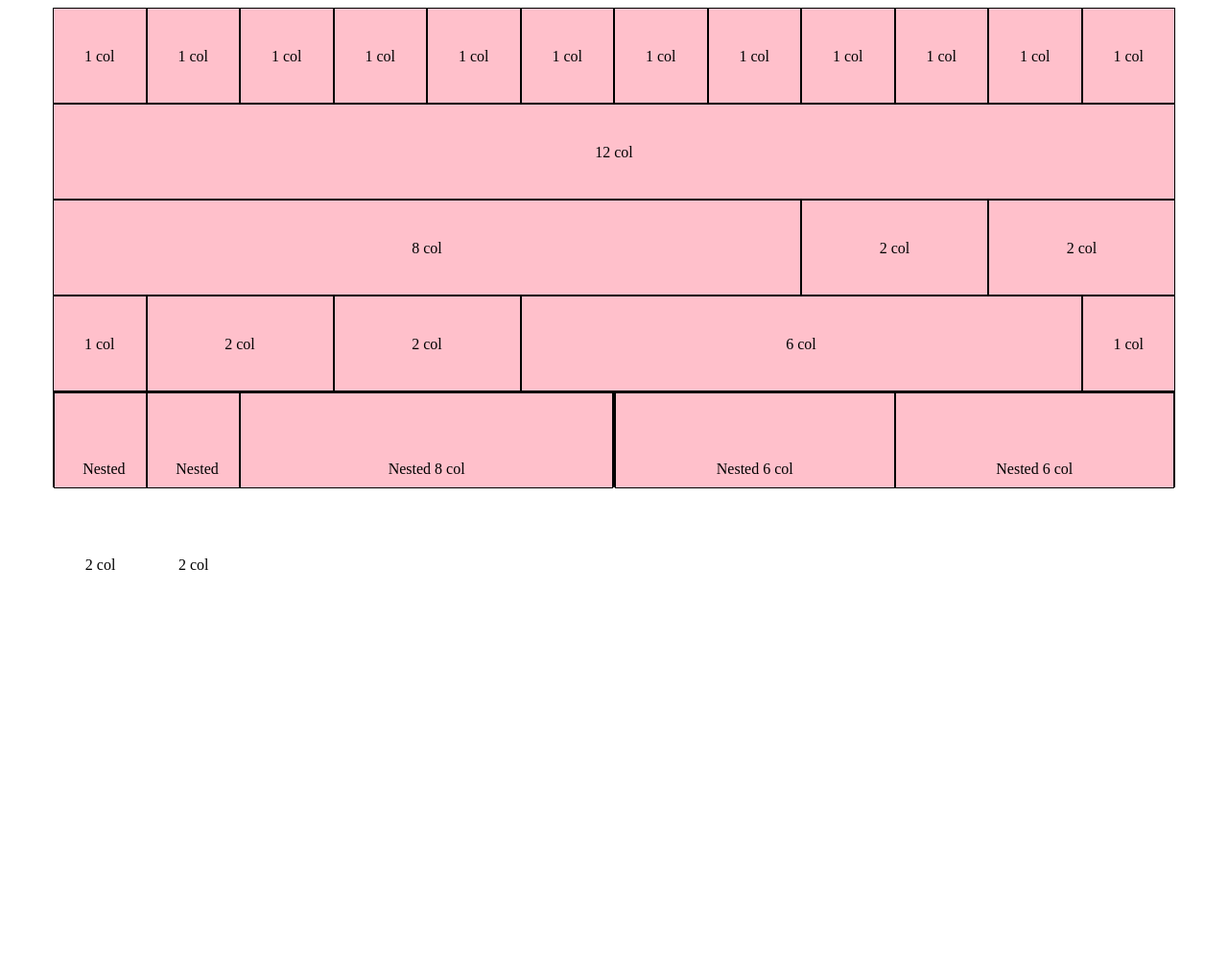
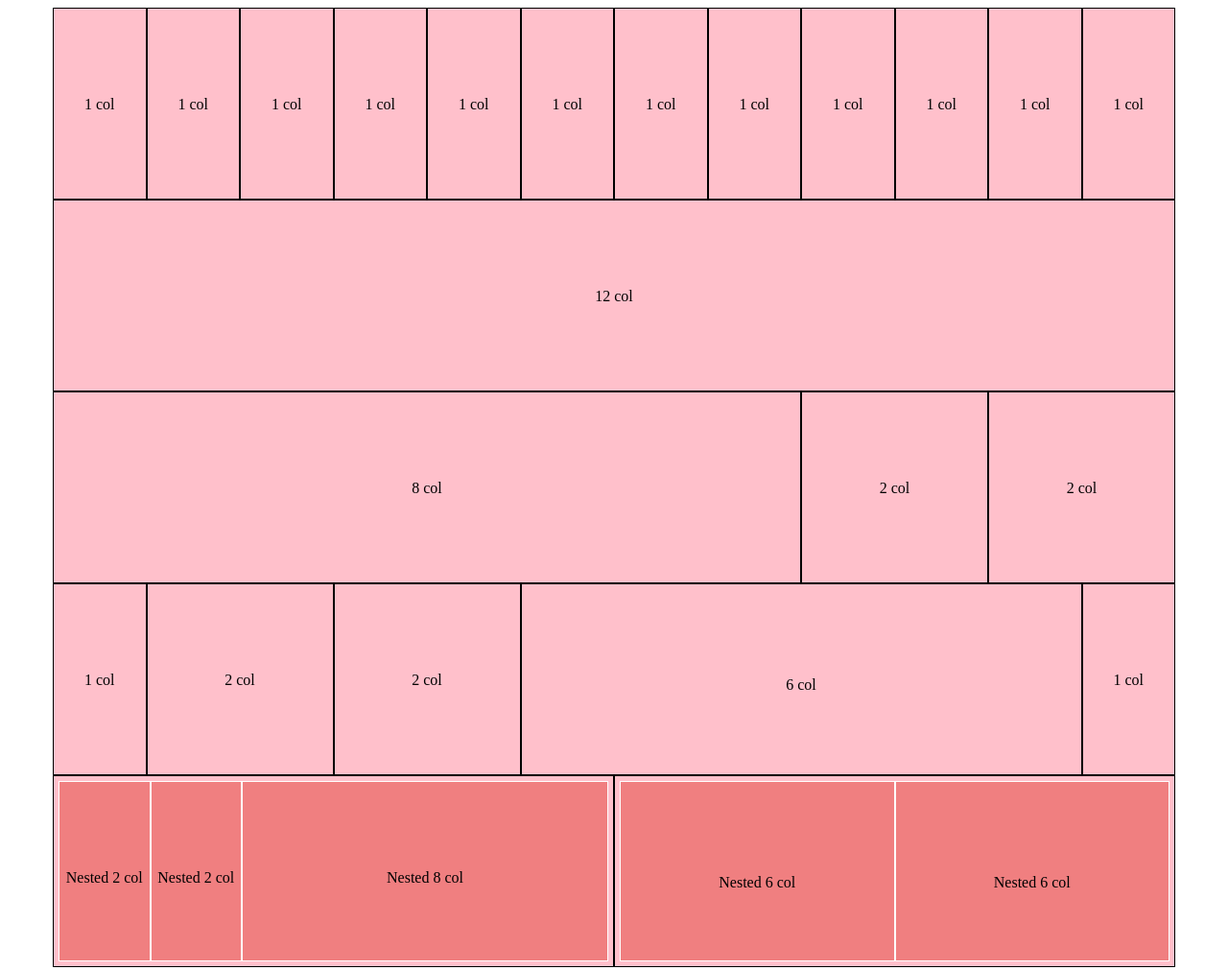
Before and after one commit to AleMancio89/html-css-12bool, a plain HTML site: page index.html in a window 1280 px wide. Shown: the whole page at 96% size. Before the commit the page ends 800 px from the top, so only its background shows below. Drawn offline with Linux system fonts and the light colour scheme.

Commit message:
Final work

```diff
--- a/css/style.css
+++ b/css/style.css
@@ -1,12 +1,20 @@
-[class*="col-"]{
+
+.container [class*="col-"]{
   text-align: center;
-  line-height: 100px;
-  height: 100px;
+  line-height: 200px;
+  height: 200px;
   border: 1px solid black;
   box-sizing: border-box;
   background-color: #ffc0cb;
 }
 
+
+.container .col-6{
+  padding: 5px;
+}
+
 .col-6 [class*="col-"]{
-  padding: 5%;
+  height: 100%;
+  border: 1px solid white;
+  background-color: #f07f80;
 }
--- a/index.html
+++ b/index.html
@@ -7,7 +7,6 @@
     <link rel="stylesheet" href="css/style.css">
   </head>
   <body>
-    <div class="container">
     <div class="container 1">
         <div class="col-1">
           1 col
@@ -102,7 +101,5 @@
         </div>
     </div>
 
-    </div>
-
   </body>
 </html>
```
Lines whose indentation alone changed are shown as unchanged.
